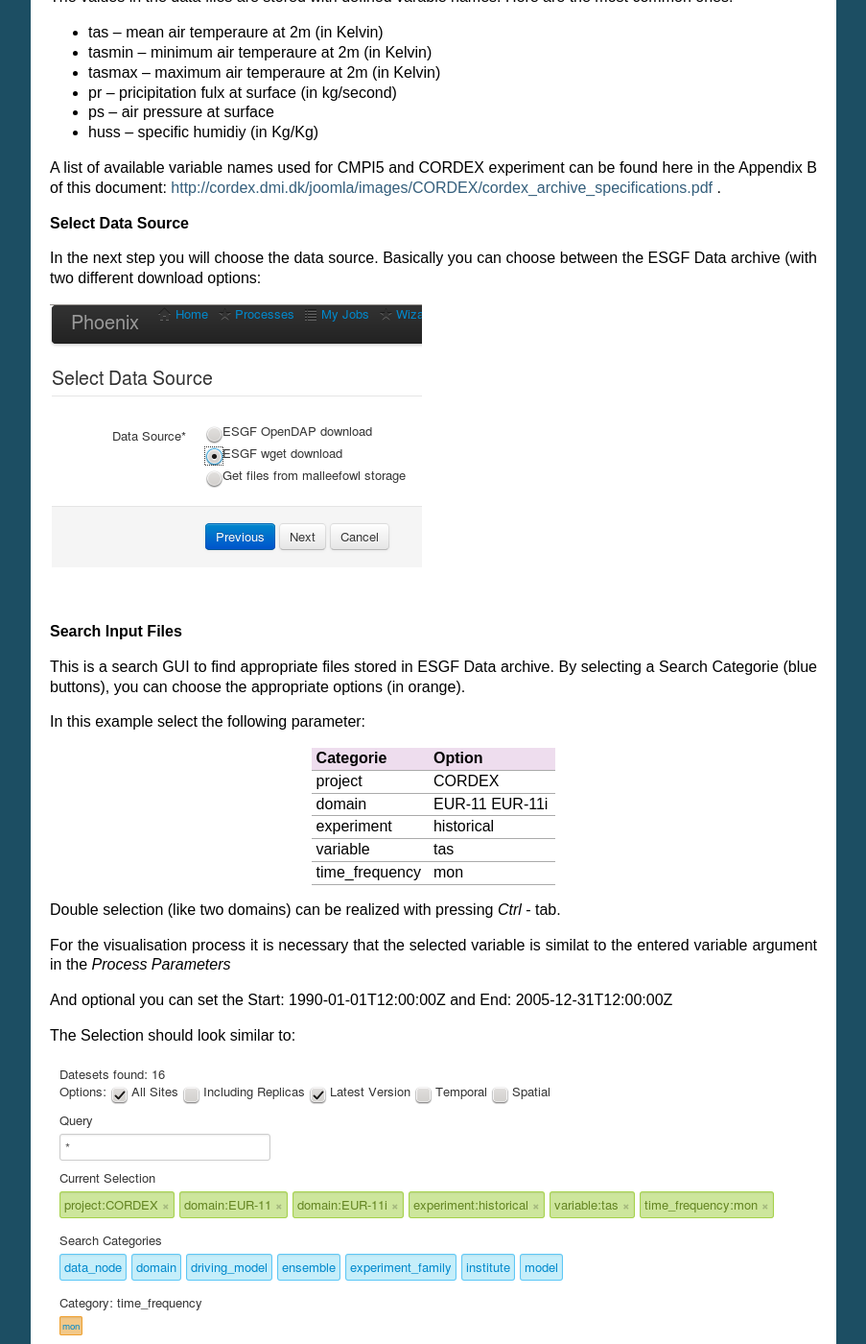
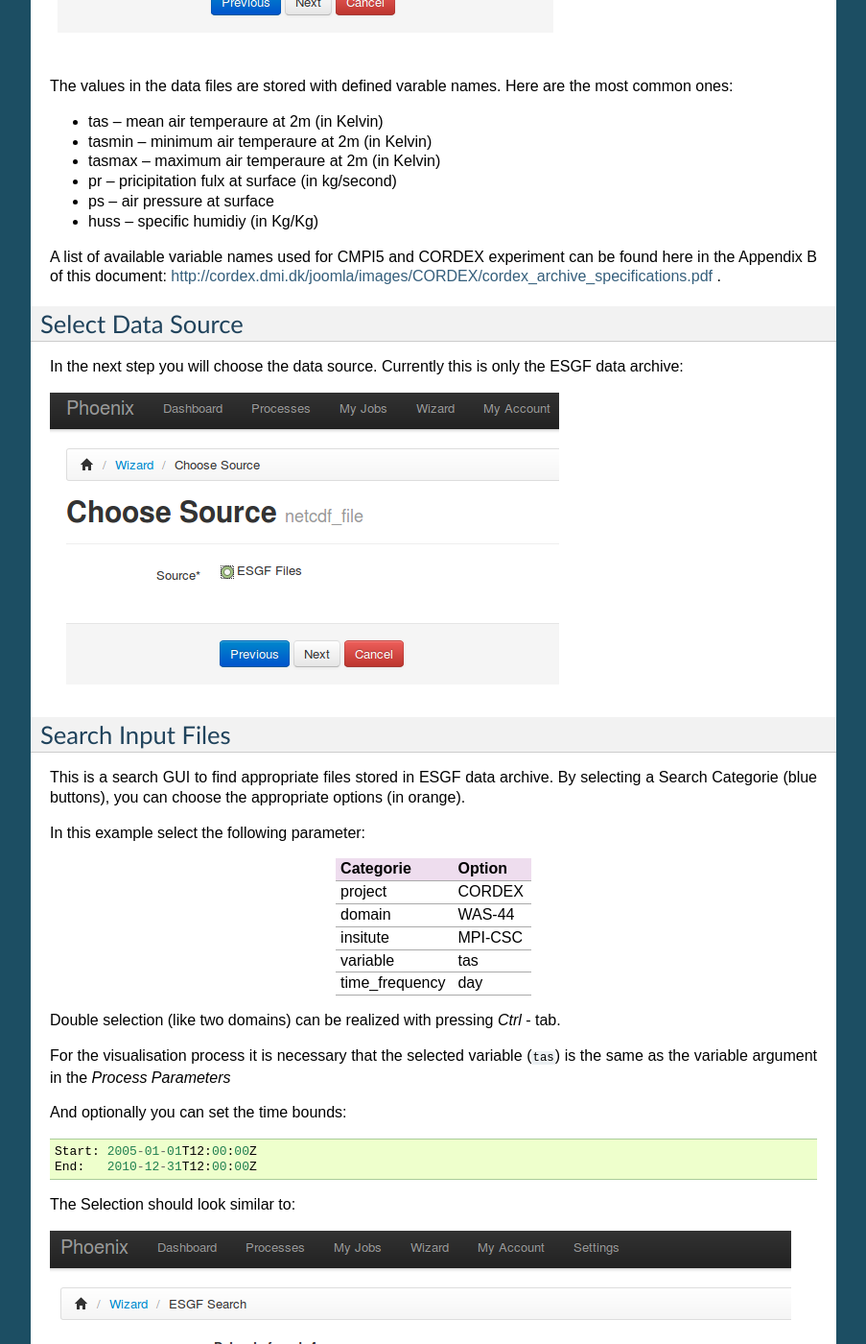
Before and after one commit to bird-house/pyramid-phoenix, a Sphinx documentation site: the page built from docs/source/tutorial/visualisation.rst, in a window 1280 px wide and 1400 px high, scrolled down 2289 px. Shown: the whole window at 96% size, without its empty margins (198-1101 px from the left). Built offline with Sphinx 7.4.7, drawn with Linux system fonts in a browser that asks for light colours; some of the changed text lies outside the part shown.

Commit message:
working on tutorial

```diff
--- a/docs/source/tutorial/visualisation.rst
+++ b/docs/source/tutorial/visualisation.rst
@@ -51,16 +53,17 @@ The values in the data files are stored with defined varable names. Here are the
 
 A list of available variable names used for CMPI5 and CORDEX experiment can be found here in the Appendix B of this document: http://cordex.dmi.dk/joomla/images/CORDEX/cordex_archive_specifications.pdf .
 
-**Select Data Source**
+Select Data Source
+------------------
 
-In the next step you will choose the data source.
-Basically you can choose between the ESGF Data archive (with two different download options:
+In the next step you will choose the data source. Currently this is only the ESGF data archive:
 
-.. image:: ../_images/source.png
+.. image:: ../_images/tutorial/choose_source.png
 
-**Search Input Files**
+Search Input Files
+------------------
 
-This is a search GUI to find appropriate files stored in ESGF Data archive.
+This is a search GUI to find appropriate files stored in ESGF data archive.
 By selecting a Search Categorie (blue buttons), you can choose the appropriate options (in orange).
 
 In this example select the following parameter:
@@ -70,49 +73,49 @@ In this example select the following parameter:
 +================+============+
 | project        | CORDEX     |
 +----------------+------------+
-| domain         | EUR-11     |
-|                | EUR-11i    |
+| domain         | WAS-44     |
 +----------------+------------+
-| experiment     | historical |
+| insitute       | MPI-CSC    |
 +----------------+------------+
 | variable       |   tas      |
 +----------------+------------+
-| time_frequency |   mon      |
+| time_frequency |   day      |
 +----------------+------------+
 
 
 Double selection (like two domains) can be realized with pressing *Ctrl* - tab.
 
-For the visualisation process it is necessary that the selected variable is similat to the entered variable argument in the *Process Parameters*
+For the visualisation process it is necessary that the selected variable (``tas``) is the same as the
+variable argument in the *Process Parameters*
 
-And optional you can set the
-Start: 1990-01-01T12:00:00Z and
-End:   2005-12-31T12:00:00Z
+And optionally you can set the time bounds::
+
+    Start: 2005-01-01T12:00:00Z
+    End:   2010-12-31T12:00:00Z
 
 The Selection should look similar to:
 
-.. image:: ../_images/currentselection.png
+.. image:: ../_images/tutorial/esgf_search.png
 
-**Access Parameters**
 
-Due to the download option ESGF wget, nothing selectable here.
-The job can be submitted with pressing *Done*
+Monitor running Job
+-------------------
 
 The job is now submitted and can be monitored in the *My Jobs* menue:
 
-.. image:: ../_images/myjobs.png
+.. image:: ../_images/tutorial/running_job.png
 
-Now starts the current Job. The date will be downloaded (and automatically stored in your personal folder).
-The data will be anaysed, due to the process. In this case, a field mean over the whole domain will be performed and an appropriate timeline drawn.
+Now starts the current Job. The data will be downloaded.
+The data will be analyzed, due to the process. In this case, a field mean over the whole domain will be performed and an appropriate timeline drawn.
 
-If the job is finished, the staus bar is tuning into green:
+When the job is finished, the status bar is tuning into green:
 
 .. image:: ../_images/statussucceeded.png
 
 .. image:: ../_images/valuedownload.png
 
-Klick on the green *status succeeded* to get to the result of the submitted process.
+Click on the green *status succeeded* to get to the result of the submitted process.
 In this case, it is an html Url.
 Opening it in a new browser tab gives the following result:
 
-.. image:: ../_images/finalplot.png
+.. image:: ../_images/tutorial/vis_plot.png
```
Also changed, not shown: other parts of docs/source/tutorial/visualisation.rst (+16 -14 lines), docs/source/_images/currentselection.png (deleted), docs/source/_images/finalplot.png (deleted), docs/source/_images/tutorial/choose_source.png (added), docs/source/_images/tutorial/esgf_creds.png (added), docs/source/_images/tutorial/esgf_search.png (added), docs/source/_images/tutorial/running_job.png (added), docs/source/_images/tutorial/vis_outputs.png (added), docs/source/_images/tutorial/vis_plot.png (added), docs/source/_images/tutorial/wizard_done.png (added).
